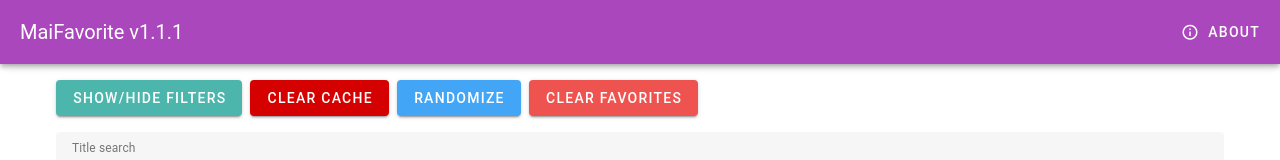
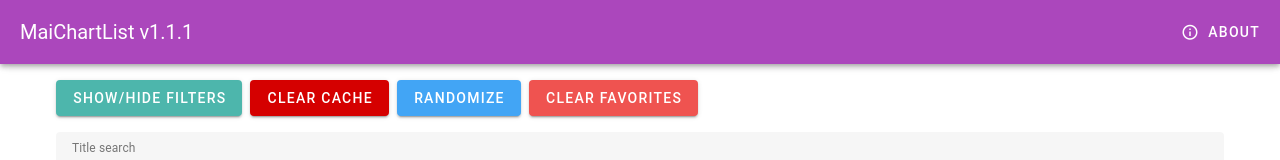
Before and after one commit to sebastianaldi17/maifavorite, a Vue app in the folder supabase-frontend/: page / in a window 1280 px wide. Shown: the top 160 px of the page. Built offline with nearby package versions, Linux system fonts and the light colour scheme; no server answers.

Commit message:
Updated site name (might remove favorite feature because it is kind of redundant)

```diff
--- a/supabase-frontend/src/App.vue
+++ b/supabase-frontend/src/App.vue
@@ -1,7 +1,7 @@
 <template>
   <v-app id="inspire">
     <v-app-bar app color="purple-lighten-1">
-      <v-toolbar-title>MaiFavorite v1.1.1 </v-toolbar-title>
+      <v-toolbar-title>MaiChartList v1.1.1 </v-toolbar-title>
       <template v-slot:append>
         <v-btn prepend-icon="mdi-information-outline" @click="()=> {showAbout = true}">About</v-btn>
       </template>
```
